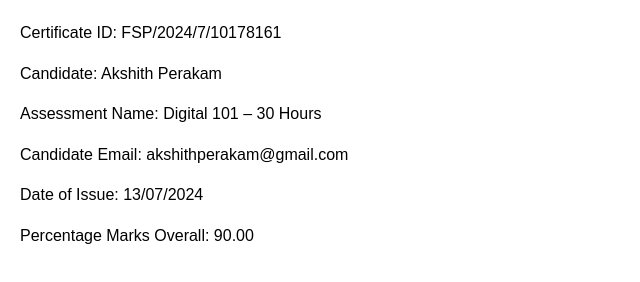
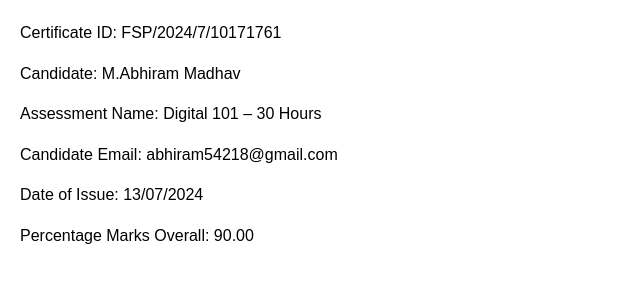
Before and after one commit to Abhirammadhav/Nasscom, a plain HTML site: page index.html in a window 1280 px wide. Shown: the full height of the page, 0-640 px from the left. Drawn offline with Linux system fonts and the light colour scheme.

Commit message:
Update index.html

```diff
--- a/index.html
+++ b/index.html
@@ -26,10 +26,10 @@
 </head>
 <body>
 
-        <div class="certificate-item">Certificate ID: FSP/2024/7/10178161</div>
-        <div class="certificate-item">Candidate: Akshith Perakam</div>
+        <div class="certificate-item">Certificate ID: FSP/2024/7/10171761</div>
+        <div class="certificate-item">Candidate: M.Abhiram Madhav</div>
         <div class="certificate-item">Assessment Name: Digital 101 – 30 Hours</div>
-        <div class="certificate-item">Candidate Email: akshithperakam@gmail.com</div>
+        <div class="certificate-item">Candidate Email: abhiram54218@gmail.com</div>
         <div class="certificate-item">Date of Issue: 13/07/2024</div>
         <div class="certificate-item">Percentage Marks Overall: 90.00</div>
 
```
